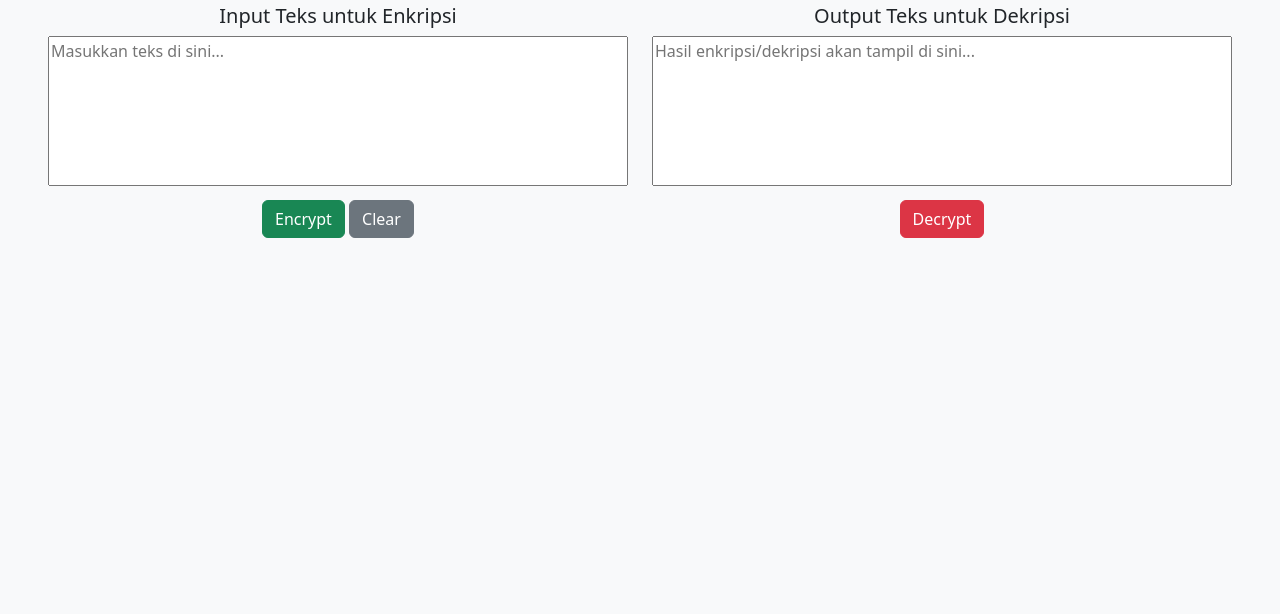
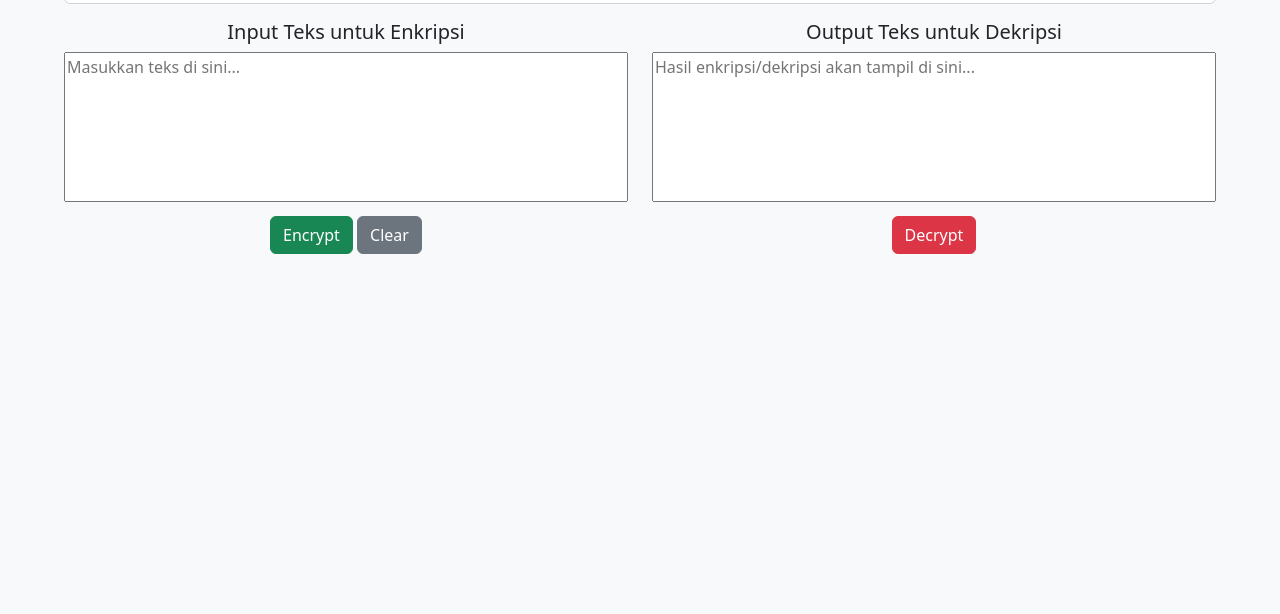
Before and after one commit to Kubagus/bahasa-gosip, a plain HTML site: page index.html in a window 1280 px wide. Shown: the part 186-800 px from the top of the page. Drawn offline with Linux system fonts and the light colour scheme.

Commit message:
nambah padding di container

```diff
--- a/index.html
+++ b/index.html
@@ -43,7 +43,7 @@
 
   <button class="toggle-dark-mode">Dark mode</button>
 
-  <div class="container-fluid mt-5 p-2">
+  <div class="container-fluid mt-5 p-4">
     <h1 class="text-center">BAHASA GOSIP</h1>
     <label for="keySelect">PILIH HURUF:</label>
     <select id="keySelect" class="form-select mb-3">
```
